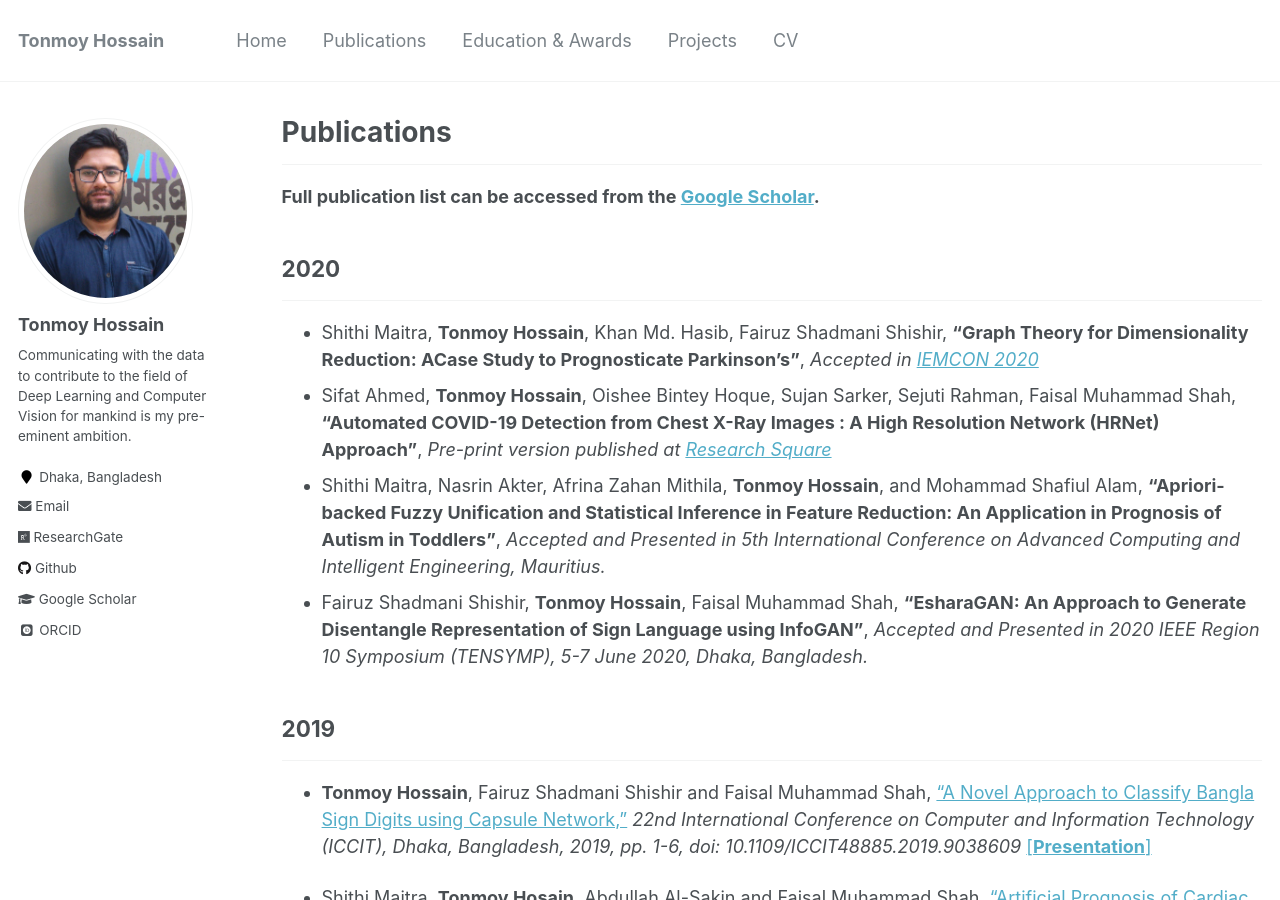
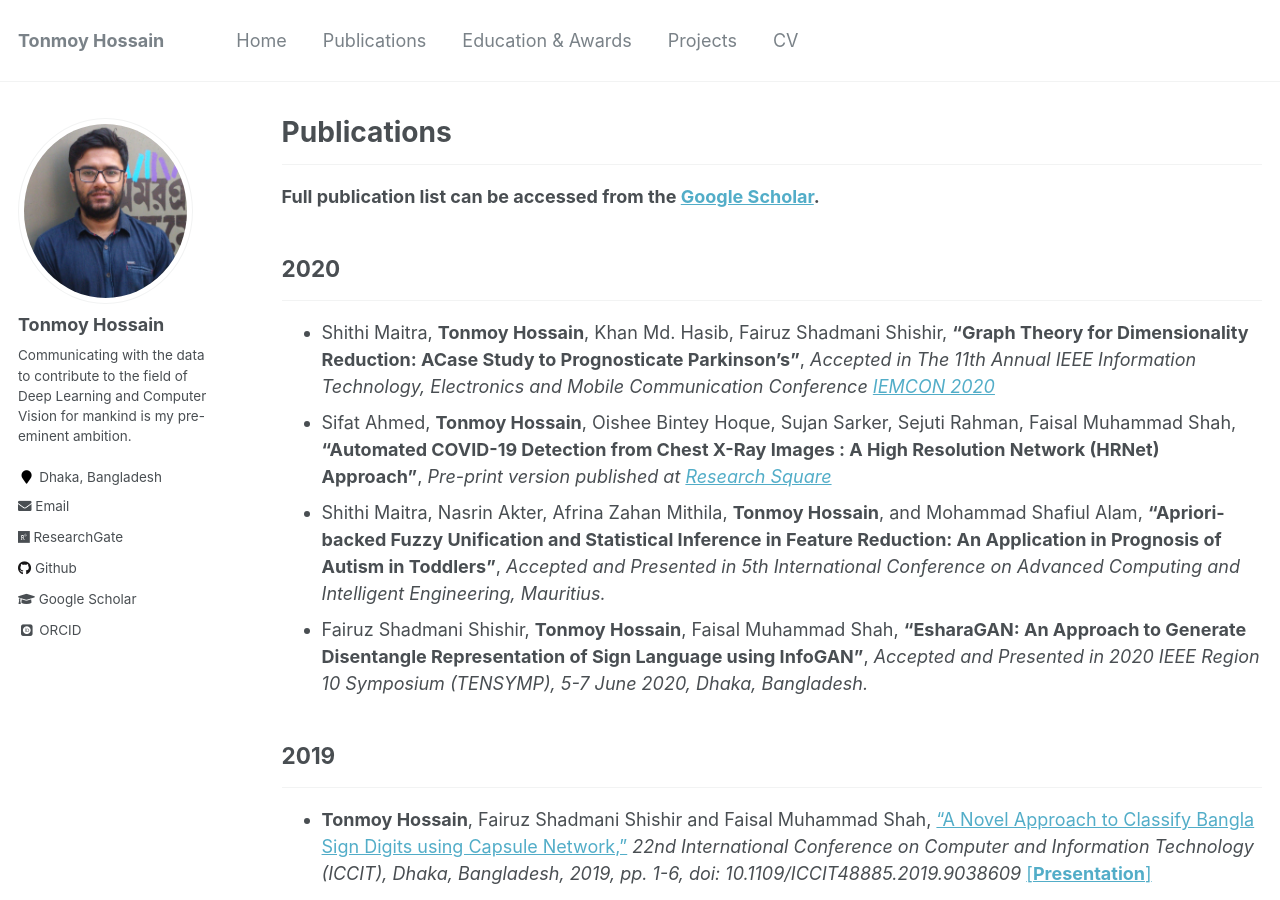
Before and after one commit to shaeekh/shaeekh.github.io, a Jekyll site: the page built from _pages/publications.md, in a window 1280 px wide and 900 px high. Built offline with Jekyll 4.4.1, drawn with Linux system fonts in a browser that asks for light colours; some web fonts are replaced.

Commit message:
Update publications.md

```diff
--- a/_pages/publications.md
+++ b/_pages/publications.md
@@ -11,7 +11,7 @@ author_profile: true
 
 ## 2020
 -----------
-*  Shithi Maitra, **Tonmoy Hossain**, Khan Md. Hasib, Fairuz Shadmani Shishir, **"Graph Theory for Dimensionality Reduction: ACase Study to Prognosticate Parkinson’s"**, <i>Accepted in [IEMCON 2020 ](https://ieee-iemcon.org/)</i>
+*  Shithi Maitra, **Tonmoy Hossain**, Khan Md. Hasib, Fairuz Shadmani Shishir, **"Graph Theory for Dimensionality Reduction: ACase Study to Prognosticate Parkinson’s"**, <i>Accepted in The 11th Annual IEEE Information Technology, Electronics and Mobile Communication Conference [IEMCON 2020 ](https://ieee-iemcon.org/)</i>
 *  Sifat Ahmed, **Tonmoy Hossain**, Oishee Bintey Hoque, Sujan Sarker, Sejuti Rahman, Faisal Muhammad Shah, **"Automated COVID-19 Detection from Chest X-Ray Images : A High Resolution Network (HRNet) Approach"**, <i>Pre-print version published at [Research Square](https://www.researchsquare.com/article/rs-56285/v1)</i>
 *  Shithi Maitra, Nasrin Akter, Afrina Zahan Mithila, **Tonmoy Hossain**, and Mohammad Shafiul
 Alam, **"Apriori-backed Fuzzy Unification and Statistical Inference in Feature Reduction: An
```
